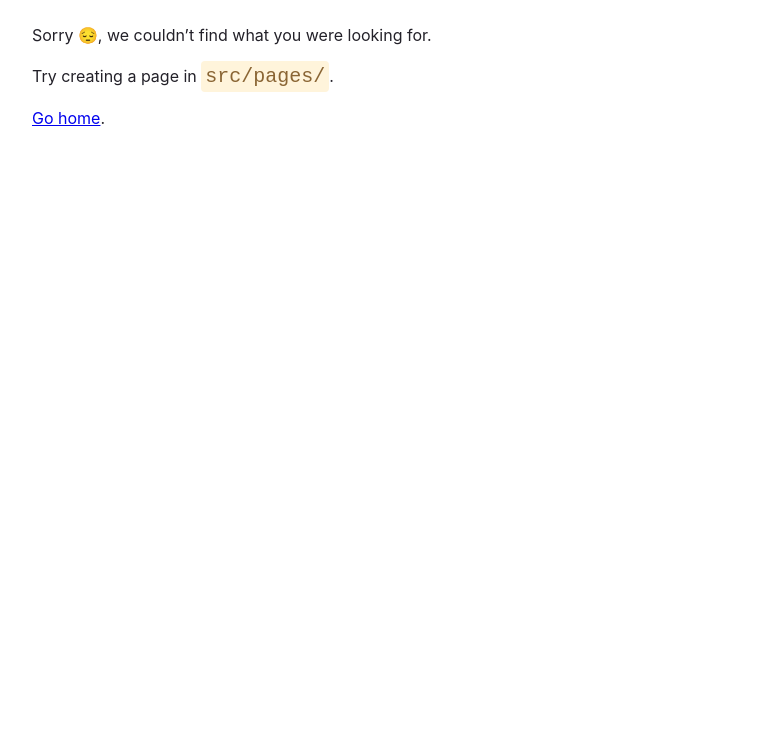
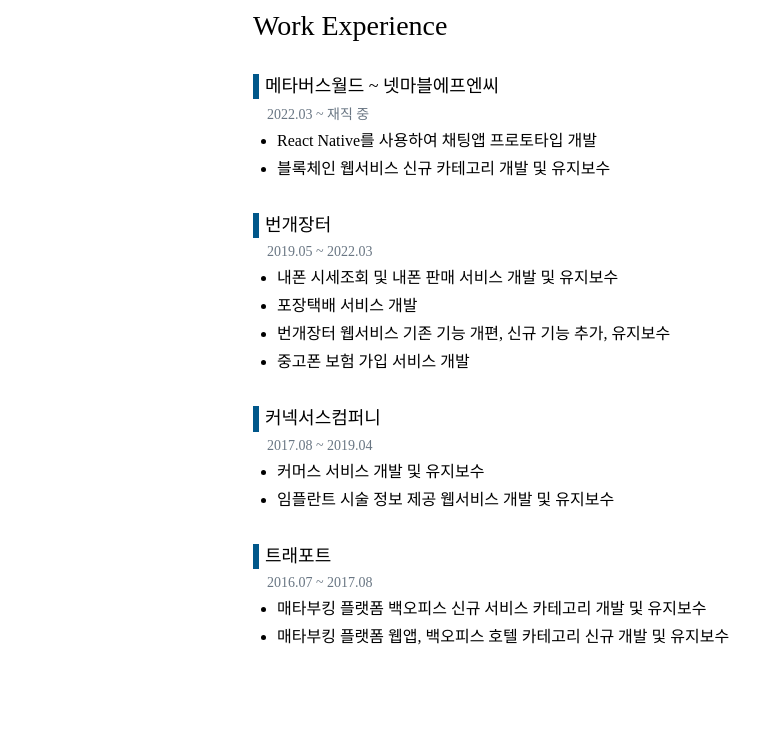
Before and after one commit to partykyoung/dev-blog, a Gatsby site: page /about in a window 1280 px wide. Before the commit this address had no page. Shown: the part 182-913 px from the top of the page, without its empty margins (72-832 px from the left). Before the commit the page ends 800 px from the top, so only its background shows below. Built offline with nearby package versions, Linux system fonts and the light colour scheme; Gatsby itself is replaced by a stand-in of ours.

Commit message:
feat: about 페이지 작업

```diff
--- a/src/components/Header.tsx
+++ b/src/components/Header.tsx
@@ -97,10 +97,10 @@
             <Link to="/posts"><span css={[cssProps.page, cssProps.posts]} /></Link>
           </li>
           <li>
-            <Link to="/posts"><span css={[cssProps.page, cssProps.tags]} /></Link>
+            <Link to="/tags"><span css={[cssProps.page, cssProps.tags]} /></Link>
           </li>
           <li>
-            <Link to="/posts" rel="noopener" target="_blank"><span css={[cssProps.page, cssProps.about]} /></Link>
+            <Link to="/about" rel="noopener" target="_blank"><span css={[cssProps.page, cssProps.about]} /></Link>
           </li>
         </ul>
       </nav>
--- /dev/null
+++ b/src/pages/about.tsx
@@ -0,0 +1,107 @@
+import { css } from '@emotion/react';
+
+import NoLayoutTemplate from '../templates/NoLayoutTemplate';
+
+function About() {
+  return (
+    <NoLayoutTemplate>
+      <div css={cssProps.root}>
+        <h1 css={cssProps.title}>
+          안녕하세요<br />
+          프론트엔드 개발자 <strong>박유경</strong> 입니다!
+        </h1>
+        {/* <p css={cssProps.additionalExplanation}>익숙한 것에 만족하지 않고 흥미로운 내용이 있으면 바로 실험한 후  입니다</p> */}
+        <h2 css={cssProps.subTitle}>Work Experience</h2>
+        <h3 css={cssProps.companyName}>메타버스월드 ~ 넷마블에프엔씨</h3>
+        <span css={cssProps.period}>2022.03 ~ 재직 중</span>
+        <ul css={cssProps.description}>
+          <li>
+            React Native를 사용하여 채팅앱 프로토타입 개발
+          </li>
+          <li>
+            블록체인 웹서비스 신규 카테고리 개발 및 유지보수
+          </li>
+        </ul>
+        <h3 css={cssProps.companyName}>번개장터</h3>
+        <span css={cssProps.period}>2019.05 ~ 2022.03</span>
+        <ul css={cssProps.description}>
+          <li>
+            내폰 시세조회 및 내폰 판매 서비스 개발 및 유지보수
+          </li>
+          <li>
+            포장택배 서비스 개발
+          </li>
+          <li>
+            번개장터 웹서비스 기존 기능 개편, 신규 기능 추가, 유지보수
+          </li>
+          <li>
+            중고폰 보험 가입 서비스 개발
+          </li>
+        </ul>
+        <h3 css={cssProps.companyName}>커넥서스컴퍼니</h3>
+        <span css={cssProps.period}>2017.08 ~ 2019.04</span>
+        <ul css={cssProps.description}>
+          <li>
+            커머스 서비스 개발 및 유지보수
+          </li>
+          <li>임플란트 시술 정보 제공 웹서비스 개발 및 유지보수</li>
+        </ul>
+        <h3 css={cssProps.companyName}>트래포트</h3>
+        <span css={cssProps.period}>2016.07 ~ 2017.08</span>
+        <ul css={cssProps.description}>
+          <li>매타부킹 플랫폼 백오피스 신규 서비스 카테고리 개발 및 유지보수</li>
+          <li>매타부킹 플랫폼 웹앱, 백오피스 호텔 카테고리 신규 개발 및  유지보수</li>
+        </ul>
+      </div>
+    </NoLayoutTemplate>
+  );
+}
+
+const cssProps = {
+  root: css({
+    width: '100%',
+    maxWidth: 662,
+    margin: '0 auto',
+    padding: '76px 16px'
+  }),
+  title: css({
+    marginBottom: 24,
+    fontSize: 32,
+  }),
+  subTitle: css({
+    marginBottom: 16,
+    fontSize: 28
+  }),
+  companyName: css({
+    fontSize: 18,
+    marginBottom: 4,
+    paddingLeft: 6,
+    lineHeight: 1.4,
+    borderLeft: '6px solid hsla(var(--palette-blue-100), 100%)',
+    ["&:not(first-of-type)"]: {
+      marginTop: 32
+    },
+  }),
+  period: css({
+    paddingLeft: 14,
+    color: 'hsla(var(--palette-gray-100), 80%)',
+    fontSize: 14,
+  }),
+  description: css({
+    marginLeft: '24px',
+    marginTop: '6px',
+    marginBottom: '6px',
+    listStylePosition: 'outside',
+    listStyleType: 'disc',
+    'li': {
+      marginBottom: '4px',
+      lineHeight: 1.5
+    }
+  }),
+  // additionalExplanation: css({
+  //   paddingLeft: 16,
+  //   marginBottom: 8
+  // })
+};
+
+export default About;
--- a/src/styles/globalStyle.ts
+++ b/src/styles/globalStyle.ts
@@ -178,7 +178,7 @@
       --palette-gray-80: var(--base-gray), 53%;
       --palette-gray-100: var(--base-gray), 33%;
 
-      --primary-color: hsla(var(--palette-blue-100), 100%);
+      --primary-color: hsla(var(--palette-blue-50), 100%);
       --secondary-color: hsla(var(--palette-blue-10), 100%);
 
       --danger-color: hsla(var(--base-danger), 55%);
--- a/src/templates/DefaultTemplate.tsx
+++ b/src/templates/LayoutTemplate.tsx
@@ -11,7 +11,7 @@
   children: ReactNode;
 }
 
-function DefaultTemplate({ children }: Props) {
+function LayoutTemplate({ children }: Props) {
   return (
     <>
       <Global styles={globalStyle()} />
@@ -32,4 +32,4 @@
   })
 }
 
-export default DefaultTemplate;
+export default LayoutTemplate;
--- /dev/null
+++ b/src/templates/NoLayoutTemplate.tsx
@@ -0,0 +1,33 @@
+import React from 'react';
+import { Global, css } from "@emotion/react";
+
+import Header from "../components/Header";
+import Footer from "../components/Footer";
+
+import type { ReactNode } from "react";
+import globalStyle from '../styles/globalStyle';
+
+type Props = {
+  children: ReactNode;
+}
+
+function LayoutTemplate({ children }: Props) {
+  return (
+    <>
+      <Global styles={globalStyle()} />
+      <div css={cssProps.root}>
+        {children}
+      </div>
+    </>
+  )
+}
+
+const cssProps = {
+  root: css({
+    width: '100%',
+    margin: '0 auto',
+    maxWidth: '1200px'
+  })
+}
+
+export default LayoutTemplate;
```
Also changed, not shown: src/pages/index.tsx (+3 -3 lines).
